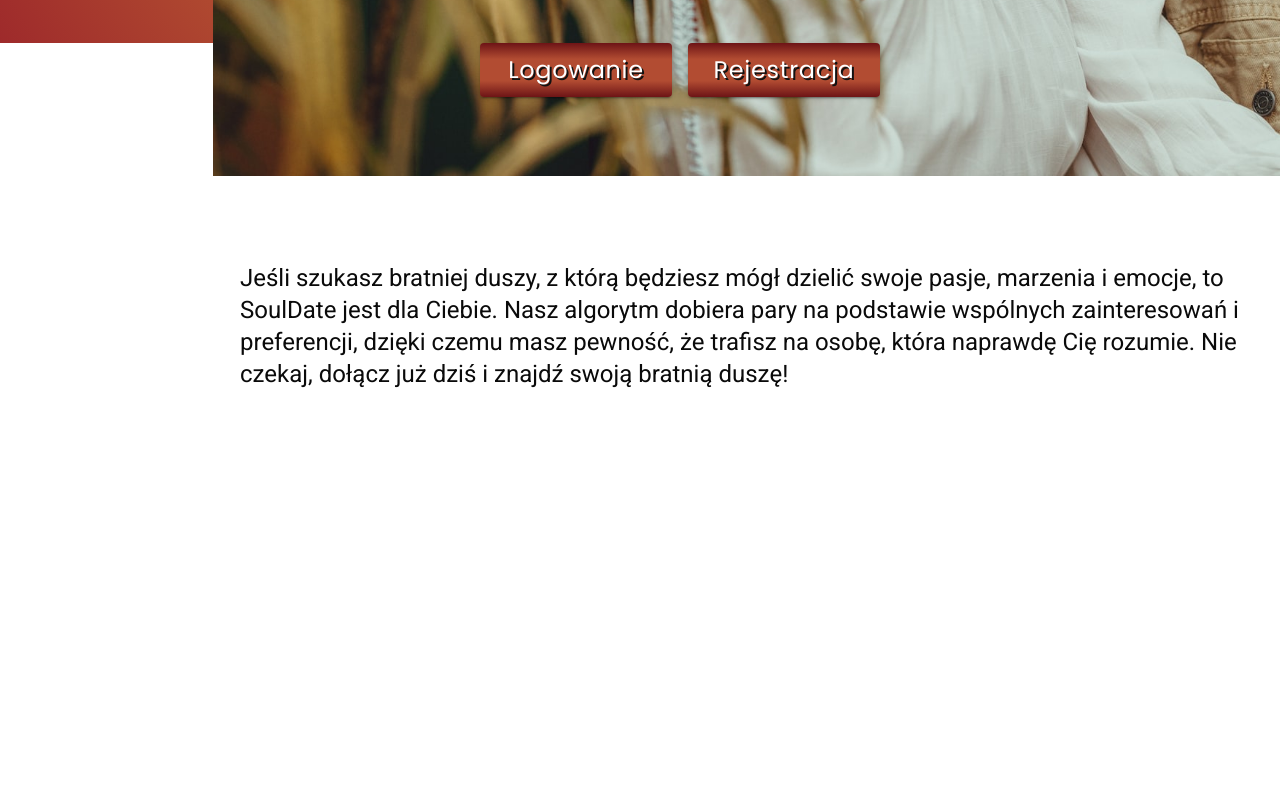
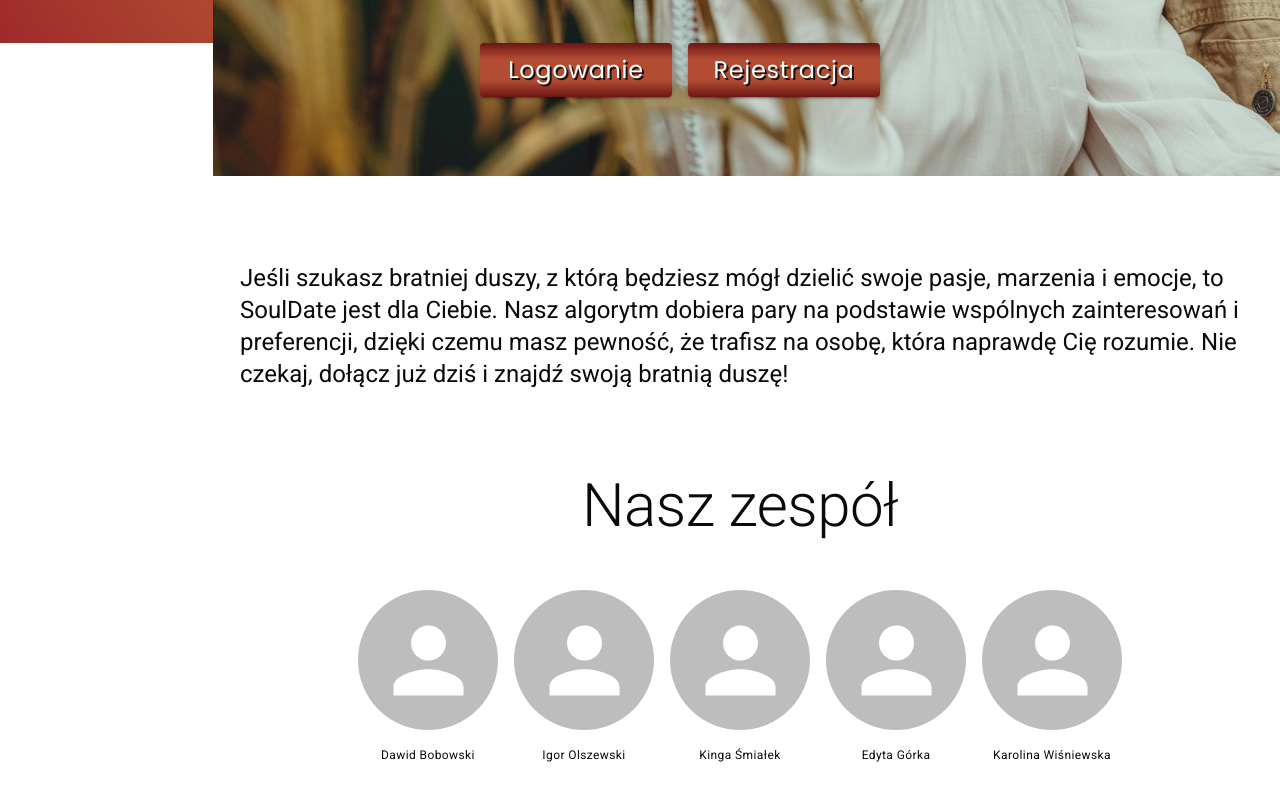
Before and after one commit to dawid-bobowski/souldate, a React (Vite) app: page / in a window 1280 px wide. Shown: the part 757-1557 px from the top of the page. Before the commit the page ends 1227 px from the top, so only its background shows below. Built offline with nearby package versions, Linux system fonts and the light colour scheme; a web font is replaced by a local one.

Commit message:
Add team members on home page

```diff
--- a/src/components/pages/Home.tsx
+++ b/src/components/pages/Home.tsx
@@ -137,9 +137,115 @@ function Home(): JSX.Element {
             duszę!
           </Typography>
         </Grid>
+        <Grid
+          item
+          width={1000}
+          sx={{
+            color: 'common.black',
+            backgroundColor: 'common.white',
+            position: 'relative',
+            left: 100,
+            display: 'flex',
+            flexDirection: 'column',
+            alignItems: 'center',
+            paddingTop: '5rem',
+          }}
+        >
+          <Typography variant='h2'>Nasz zespół</Typography>
+          <Grid
+            sx={{
+              display: 'flex',
+              flexDirection: 'row',
+              justifyContent: 'center',
+              gap: '1rem',
+              padding: '3rem 0',
+            }}
+          >
+            <Box sx={styles.teamBox}>
+              <Avatar
+                alt='członek zespołu 1'
+                src=''
+                sx={styles.teamAvatar}
+              />
+              <Typography
+                variant='caption'
+                sx={styles.teamTypography}
+              >
+                Dawid Bobowski
+              </Typography>
+            </Box>
+            <Box sx={styles.teamBox}>
+              <Avatar
+                alt='członek zespołu 2'
+                src=''
+                sx={styles.teamAvatar}
+              />
+              <Typography
+                variant='caption'
+                sx={styles.teamTypography}
+              >
+                Igor Olszewski
+              </Typography>
+            </Box>
+            <Box sx={styles.teamBox}>
+              <Avatar
+                alt='członek zespołu 3'
+                src=''
+                sx={styles.teamAvatar}
+              />
+              <Typography
+                variant='caption'
+                sx={styles.teamTypography}
+              >
+                Kinga Śmiałek
+              </Typography>
+            </Box>
+            <Box sx={styles.teamBox}>
+              <Avatar
+                alt='członek zespołu 4'
+                src=''
+                sx={styles.teamAvatar}
+              />
+              <Typography
+                variant='caption'
+                sx={styles.teamTypography}
+              >
+                Edyta Górka
+              </Typography>
+            </Box>
+            <Box sx={styles.teamBox}>
+              <Avatar
+                alt='członek zespołu 5'
+                src=''
+                sx={styles.teamAvatar}
+              />
+              <Typography
+                variant='caption'
+                sx={styles.teamTypography}
+              >
+                Karolina Wiśniewska
+              </Typography>
+            </Box>
+          </Grid>
+        </Grid>
       </Grid>
     </Grid>
   );
 }
 
 export default Home;
+
+const styles = {
+  teamBox: {
+    display: 'flex',
+    flexDirection: 'column',
+    alignItems: 'center',
+  },
+  teamAvatar: {
+    width: 140,
+    height: 140,
+  },
+  teamTypography: {
+    marginTop: '1rem',
+  },
+};
```
